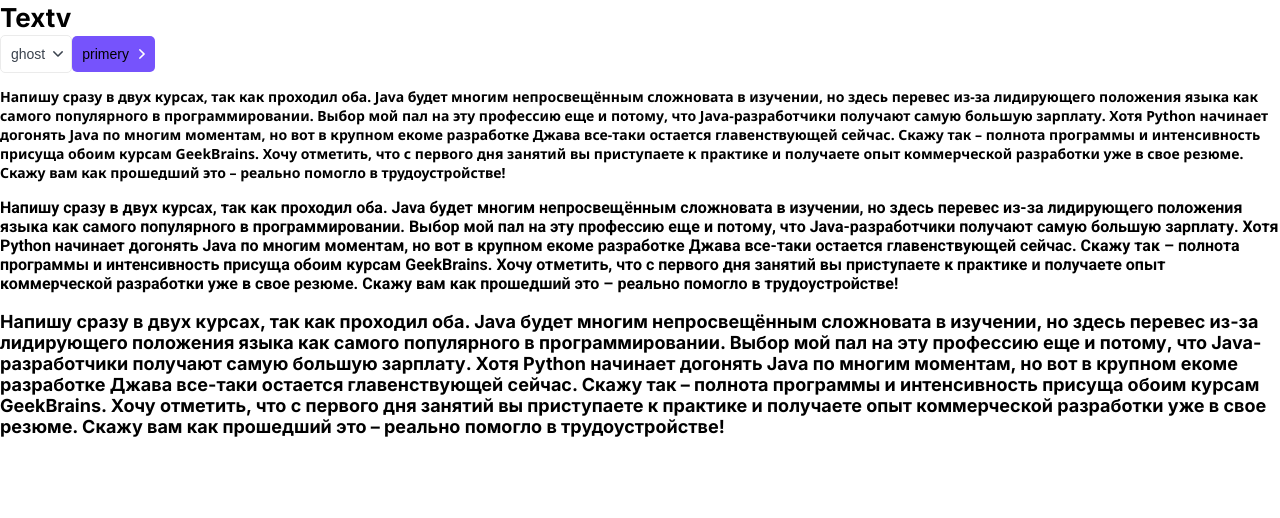
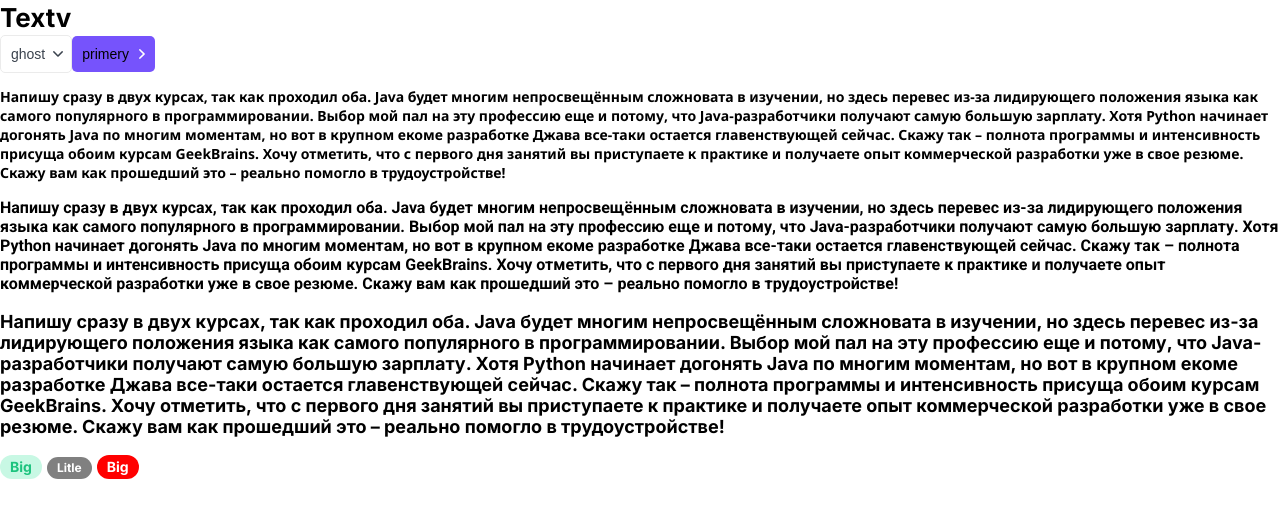
Before and after one commit to mishok2004/nextJS-project, a Next.js app: page / in a window 1280 px wide. Shown: the top 518 px of the page. Built offline with nearby package versions, Linux system fonts and the light colour scheme.

Commit message:
add Tag component

```diff
--- a/components/Tag/Tag.module.css
+++ b/components/Tag/Tag.module.css
@@ -1,17 +1,54 @@
-.p {
-  margin-top: 0;
+.tag {
+  display: inline-block;
+
+  box-sizing: border-box;
+
+  margin-right: 5px;
+
+  border-radius: 20px;
 }
 
 .m {
-  font-family: var(--font-notosans);
-  font-size: 14px;
+  padding: 5px 10px;
+
+  font-size: 12px;
+  line-height: 12px;
 }
 
 .l {
-  font-family: var(--font-roboto);
-  font-size: 16px;
+  padding: 5px 10px;
+
+  font-size: 14px;
+  line-height: 14px;
 }
 
-.xl {
-  font-size: 18px;
+.ghost {
+  border: 1px solid var(--gray-lg-color);
 }
+
+.red {
+  color: var(--white-color);
+  background-color: red;
+
+  font-weight: bold;
+}
+
+.grey {
+  color: var(--white-color);
+  background-color: gray;
+
+  font-weight: bold;
+}
+
+.green {
+  color: var(--green-color);
+  background-color: var(--green-lg-color);
+
+  font-weight: bold;
+}
+
+.primary {
+  color: var(--primary-color);
+  border: 1px solid var(--primary-color);
+  background-color: none;
+}
--- a/components/Tag/Tag.tsx
+++ b/components/Tag/Tag.tsx
@@ -1,18 +1,29 @@
-import { ParagrafProps } from './Tag.props';
-import styles from './Paragraf.module.css';
+import { TagProps } from './Tag.props';
+import styles from './Tag.module.css';
+import cn from 'classnames';
 
-export const Paragraf = ({
+export const Tag = ({
   size = 'l',
   children,
-}: ParagrafProps): JSX.Element => {
-  switch (size) {
-    case 'm':
-      return <p className={styles.m}>{children}</p>;
-    case 'l':
-      return <p className={styles.l}>{children}</p>;
-    case 'xl':
-      return <p className={styles.xl}>{children}</p>;
-    default:
-      return <p className={styles.l}>{children}</p>;
-  }
+  href,
+  color = 'ghost',
+  className,
+  ...props
+}: TagProps): JSX.Element => {
+  return (
+    <div
+      className={cn(styles.tag, className, {
+        [styles.m]: size == 'm',
+        [styles.l]: size == 'l',
+        [styles.ghost]: color == 'ghost',
+        [styles.red]: color == 'red',
+        [styles.grey]: color == 'grey',
+        [styles.green]: color == 'green',
+        [styles.primary]: color == 'primary',
+      })}
+      {...props}
+    >
+      {href ? <a href={href}>{children}</a> : <>{children}</>}
+    </div>
+  );
 };
--- a/components/index.tsx
+++ b/components/index.tsx
@@ -1,3 +1,4 @@
 export * from './Htag/Htag';
 export * from './Button/Button';
 export * from './Paragraf/Paragraf';
+export * from './Tag/Tag';
--- a/src/app/page.tsx
+++ b/src/app/page.tsx
@@ -1,4 +1,4 @@
-import { Button, Htag, Paragraf } from '../../components';
+import { Button, Htag, Paragraf, Tag } from '../../components';
 
 export default function Home() {
   return (
@@ -49,6 +49,15 @@
         свое резюме. Скажу вам как прошедший это – реально помогло в
         трудоустройстве!
       </Paragraf>
+      <Tag size='l' color='green'>
+        Big
+      </Tag>
+      <Tag size='m' color='grey'>
+        Litle
+      </Tag>
+      <Tag size='l' color='red'>
+        Big
+      </Tag>
     </div>
   );
 }
```
Also changed, not shown: components/Tag/Tag.props.ts (+5 -6 lines).
